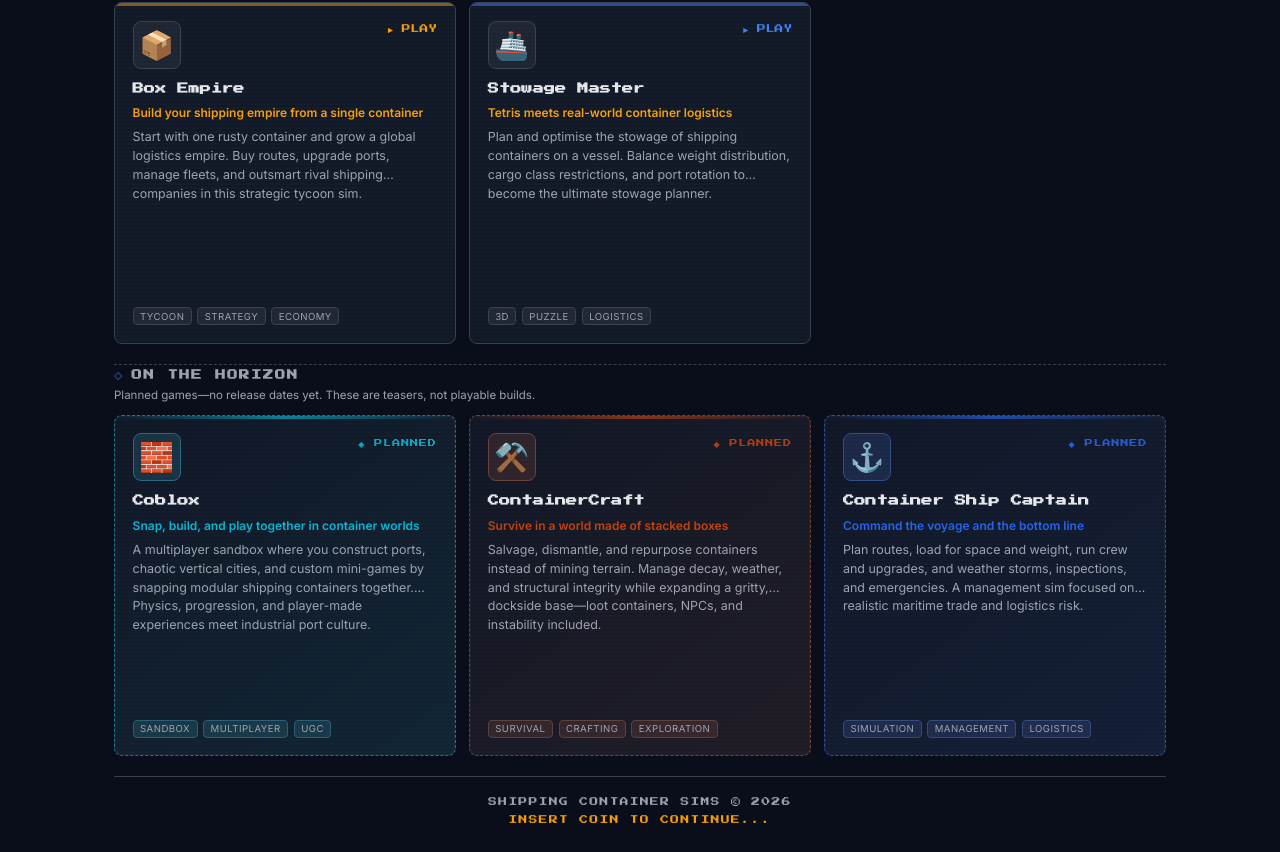
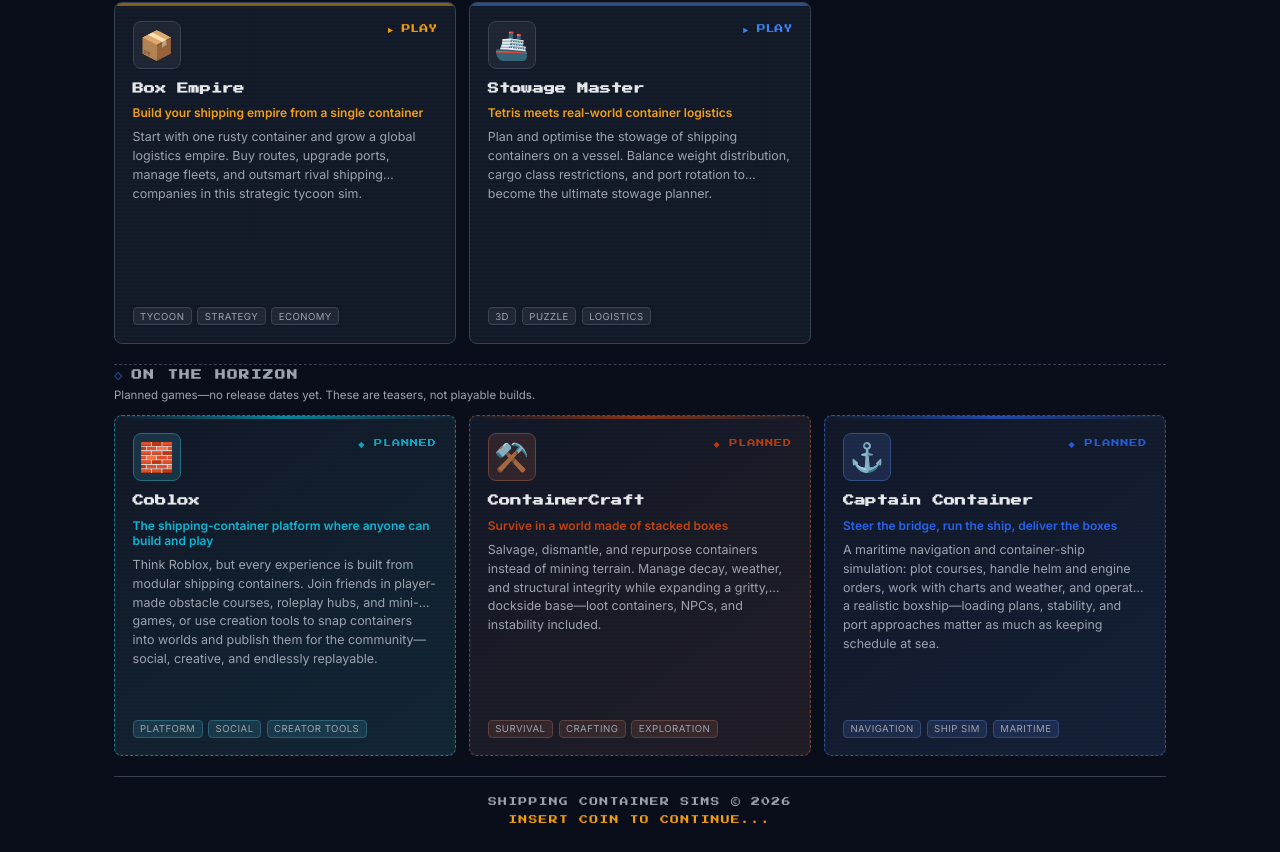
Before and after one commit to MrCull/shipping-container-sims, a Vue app: page / in a window 1280 px wide. Shown: the part 267-1119 px from the top of the page. Built offline with nearby package versions, Linux system fonts and the light colour scheme.

Commit message:
fix(portal): align Coblox with Roblox-style pitch; rename to Captain Container
- Coblox: platform/social/creator framing and container-themed Roblox analogy
- Ship teaser: new title Captain Container, navigation and ship-sim focus

Co-authored-by: Mark <MrCull@users.noreply.github.com>

```diff
--- a/src/data/future-game-teasers.ts
+++ b/src/data/future-game-teasers.ts
@@ -4,12 +4,12 @@ export const futureGameTeasers: FutureGameTeaser[] = [
   {
     id: 'coblox',
     title: 'Coblox',
-    tagline: 'Snap, build, and play together in container worlds',
+    tagline: 'The shipping-container platform where anyone can build and play',
     description:
-      'A multiplayer sandbox where you construct ports, chaotic vertical cities, and custom mini-games by snapping modular shipping containers together. Physics, progression, and player-made experiences meet industrial port culture.',
+      'Think Roblox, but every experience is built from modular shipping containers. Join friends in player-made obstacle courses, roleplay hubs, and mini-games, or use creation tools to snap containers into worlds and publish them for the community—social, creative, and endlessly replayable.',
     icon: '🧱',
     color: '#06b6d4',
-    tags: ['Sandbox', 'Multiplayer', 'UGC'],
+    tags: ['Platform', 'Social', 'Creator Tools'],
   },
   {
     id: 'container-craft',
@@ -22,13 +22,13 @@ export const futureGameTeasers: FutureGameTeaser[] = [
     tags: ['Survival', 'Crafting', 'Exploration'],
   },
   {
-    id: 'container-ship-captain',
-    title: 'Container Ship Captain',
-    tagline: 'Command the voyage and the bottom line',
+    id: 'captain-container',
+    title: 'Captain Container',
+    tagline: 'Steer the bridge, run the ship, deliver the boxes',
     description:
-      'Plan routes, load for space and weight, run crew and upgrades, and weather storms, inspections, and emergencies. A management sim focused on realistic maritime trade and logistics risk.',
+      'A maritime navigation and container-ship simulation: plot courses, handle helm and engine orders, work with charts and weather, and operate a realistic boxship—loading plans, stability, and port approaches matter as much as keeping schedule at sea.',
     icon: '⚓',
     color: '#2563eb',
-    tags: ['Simulation', 'Management', 'Logistics'],
+    tags: ['Navigation', 'Ship Sim', 'Maritime'],
   },
 ]
```
